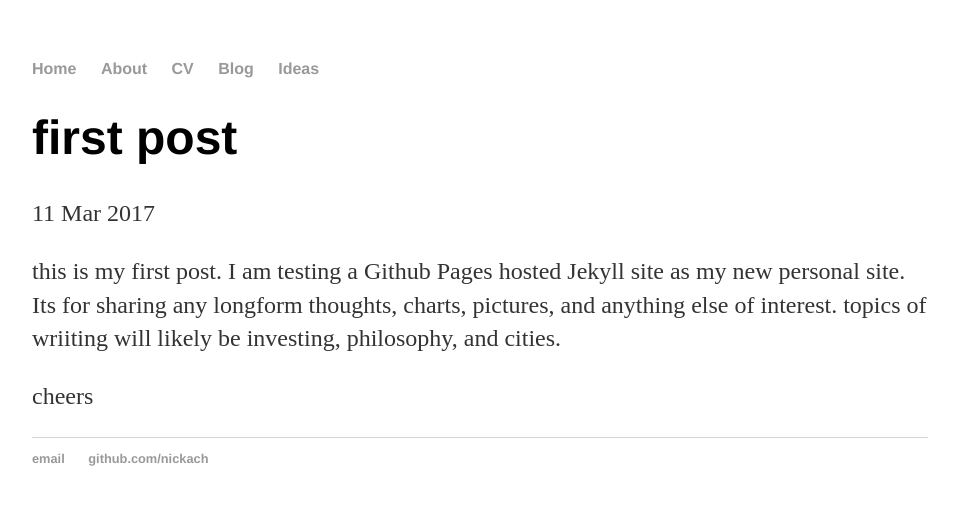
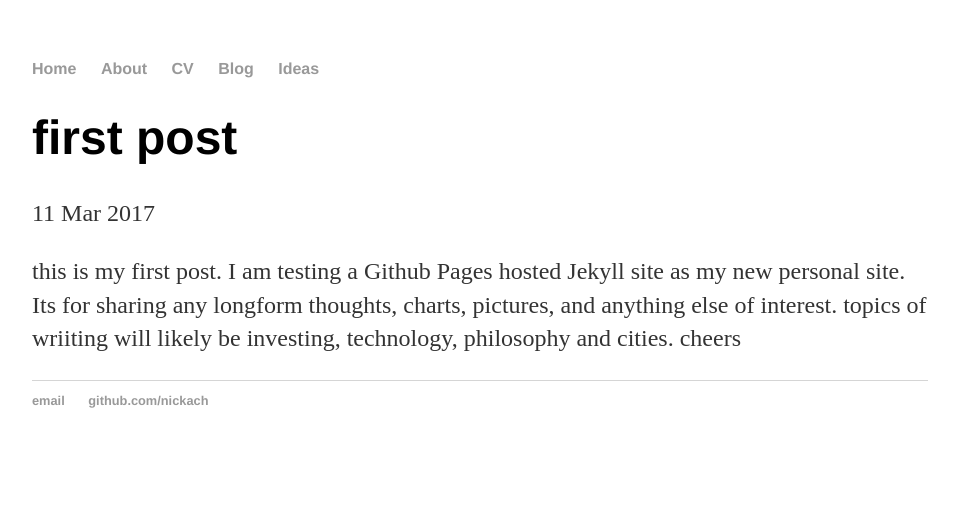
Before and after one commit to NickAch/NickAch.github.io, a Jekyll site: the page built from _posts/2017-03-11-Beginning.md, in a window 1280 px wide. Shown: the top 505 px of the page, without its empty margins (160-1118 px from the left). Built offline with Jekyll 4.4.1, drawn with Linux system fonts in a browser that asks for light colours.

Commit message:
boring changes

```diff
--- a/_posts/2017-03-11-Beginning.md
+++ b/_posts/2017-03-11-Beginning.md
@@ -4,6 +4,5 @@ title: "first post"
 date: 2017-03-11
 ---
 
-this is my first post. I am testing a Github Pages hosted Jekyll site as my new personal site. Its for sharing any longform thoughts, charts, pictures, and anything else of interest. topics of wriiting will likely be investing, philosophy, and cities.
-
+this is my first post. I am testing a Github Pages hosted Jekyll site as my new personal site. Its for sharing any longform thoughts, charts, pictures, and anything else of interest. topics of wriiting will likely be investing, technology, philosophy and cities.
 cheers
--- a/about/index.html
+++ b/about/index.html
@@ -3,7 +3,6 @@ layout: default
 title: nachkari
 ---
 <div class="blurb">
-	<h1>hi i'm nick</h1>
-	<p>I'm a student at <em>uWaterloo.</em>
-	'<a href="/about"> More (about my) Life</a></p>
+<h1>hey</h1>
+	<p>I study business, businesses, computers, math, and cities. I'd like to make them all too</p>
 </div><!-- /.blurb -->
```
